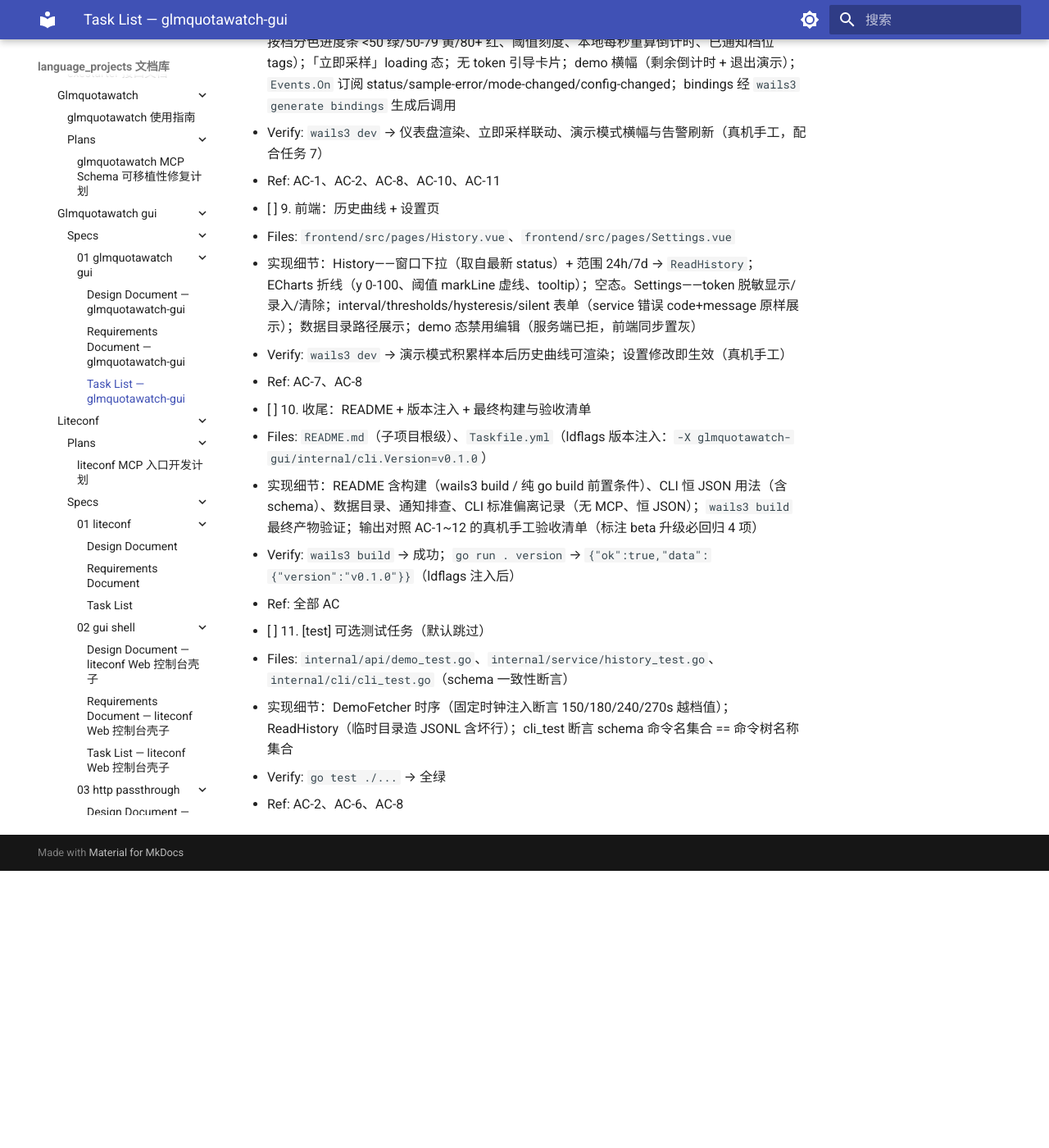
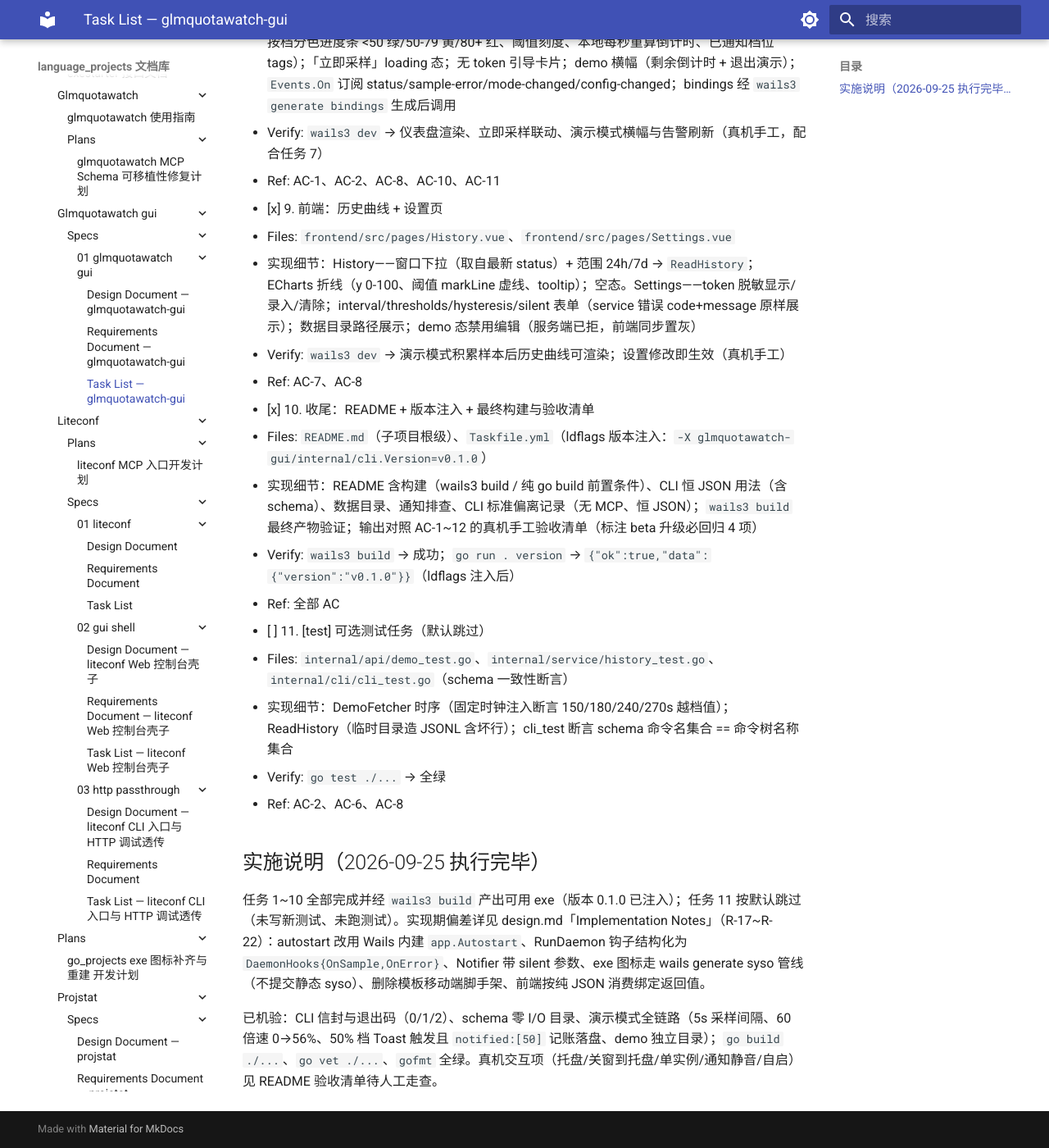
Before and after one commit to shihao-hub/td-language_projects, an MkDocs documentation site: the page built from docs/projects/go_projects/glmquotawatch-gui/specs/01-glmquotawatch-gui/tasks.md, in a window 1280 px wide and 1400 px high, scrolled down 3524 px. Shown: the whole window at 82% size. Built offline with MkDocs 1.6.1 and Material for MkDocs 9.7.7, drawn with Linux system fonts in a browser that asks for light colours; before the commit the page ends 4586 px from its top, so only the background shows below that; some of the changed text lies outside the part shown.

Commit message:
docs: glmquotawatch-gui 实现期修订与任务勾选
- 设计补记 R-17~R-22 实现偏差（autostart 内建等）
- 任务 1-10 完成勾选，任务 11 按默认跳过
- 附机验结果与人工走查范围说明
- Co-Authored-By: Claude Opus 5 (1M context) <noreply@anthropic.com>

```diff
--- a/docs/projects/go_projects/glmquotawatch-gui/specs/01-glmquotawatch-gui/tasks.md
+++ b/docs/projects/go_projects/glmquotawatch-gui/specs/01-glmquotawatch-gui/tasks.md
@@ -3,7 +3,7 @@
 > 依据 `specs/01-glmquotawatch-gui/` 已批准的需求与设计。执行默认：从任务 1 连续执行到最后，不写新测试、不跑测试（Verify 为备用信息）；`[test]` 任务默认跳过。
 > 所有命令的工作目录：`D:\Users\language_projects\go_projects\glmquotawatch-gui`（T1 创建）。
 
-- [ ] 1. 项目脚手架：Wails v3 + Vue 3 工程落地
+- [x] 1. 项目脚手架：Wails v3 + Vue 3 工程落地
   - Files: `go_projects/glmquotawatch-gui/`（整目录：go.mod、main.go、Taskfile.yml、build/、frontend/、.gitignore、icon.ico、rsrc_windows_amd64.syso）
   - 实现细节：
     - 安装 wails3 CLI：`go install github.com/wailsapp/wails/v3/cmd/wails3@v3.0.0-beta.25`（GOPROXY 已配 goproxy.cn）
@@ -42,7 +42,7 @@
   - Verify: `go run . schema` → 输出含 `interface:"cli"` 的 JSON 目录；`go run . --help` → 信封 usage；`go run . token set short` → `ok:false` 信封退出码 1
   - Ref: AC-5、AC-6、AC-7
 
-- [ ] 6. main 分流与 guiapp 壳（窗口/托盘/单实例/关窗到托盘）
+- [x] 6. main 分流与 guiapp 壳（窗口/托盘/单实例/关窗到托盘）
   - Files: `main.go`、`internal/guiapp/app.go`、`internal/guiapp/icons.go`
   - 实现细节：
     - main.go 分流：args 空或全部 ∈ {`--demo`,`--hidden`} → `guiapp.Run(demo, hidden)`；其余 → `os.Exit(cli.Run(args))`
@@ -52,7 +52,7 @@
   - Verify: `wails3 build` → exe 双击：主窗+托盘出现；关窗隐藏到托盘、托盘可恢复；二次启动激活既有窗口（真机手工）
   - Ref: AC-3、AC-4、AC-10
 
-- [ ] 7. guiapp 行为层：runtime 模式管理 + bindings + 自启 + 通知
+- [x] 7. guiapp 行为层：runtime 模式管理 + bindings + 自启 + 通知
   - Files: `internal/guiapp/runtime.go`、`internal/guiapp/bindings.go`、`internal/guiapp/autostart.go`
   - 实现细节：
     - runtime.go：`MonitorRuntime{Start/EnterDemo/ExitDemo/Stop}`；onSample → 托盘 tooltip 三态（正常/`· 已告警 N%`/`（采样失败）`）+ `Emit("status")`；采样失败 `Emit("sample-error")`；EnterDemo：cancel 旧 daemon → demo 目录全等校验 + ResetDir（失败拒绝）→ 写 demo config（虚拟 token 64 字符、thresholds 50,60,80,90、hysteresis 5）→ DemoFetcher + `WithFixedInterval(5s)` → 起 daemon；Notifier 适配器（silent → `Sound:&NotificationSound{Silent:true}`）；notifications Service 注册
@@ -61,19 +61,19 @@
   - Verify: `wails3 build` → 真机手工：托盘立即采样/静音勾选/自启开关注册表生效；进入演示后 5 分钟内依次 4 条 Toast（依赖任务 8 前端展示，可先用托盘 tooltip 观察）
   - Ref: AC-1、AC-2、AC-11、AC-12
 
-- [ ] 8. 前端：布局 + 仪表盘 + 事件
+- [x] 8. 前端：布局 + 仪表盘 + 事件
   - Files: `frontend/src/App.vue`、`frontend/src/pages/Dashboard.vue`、`frontend/src/components/UsageCard.vue`、`frontend/src/composables/useEvents.ts`、`frontend/src/style.css`（Tailwind 暗色主题）
   - 实现细节：顶栏（应用名 + 模式徽标 + tab：仪表盘/历史/设置）；UsageCard（大号百分比、按档分色进度条 <50 绿/50-79 黄/80+ 红、阈值刻度、本地每秒重算倒计时、已通知档位 tags）；「立即采样」loading 态；无 token 引导卡片；demo 横幅（剩余倒计时 + 退出演示）；`Events.On` 订阅 status/sample-error/mode-changed/config-changed；bindings 经 `wails3 generate bindings` 生成后调用
   - Verify: `wails3 dev` → 仪表盘渲染、立即采样联动、演示模式横幅与告警刷新（真机手工，配合任务 7）
   - Ref: AC-1、AC-2、AC-8、AC-10、AC-11
 
-- [ ] 9. 前端：历史曲线 + 设置页
+- [x] 9. 前端：历史曲线 + 设置页
   - Files: `frontend/src/pages/History.vue`、`frontend/src/pages/Settings.vue`
   - 实现细节：History——窗口下拉（取自最新 status）+ 范围 24h/7d → `ReadHistory`；ECharts 折线（y 0-100、阈值 markLine 虚线、tooltip）；空态。Settings——token 脱敏显示/录入/清除；interval/thresholds/hysteresis/silent 表单（service 错误 code+message 原样展示）；数据目录路径展示；demo 态禁用编辑（服务端已拒，前端同步置灰）
   - Verify: `wails3 dev` → 演示模式积累样本后历史曲线可渲染；设置修改即生效（真机手工）
   - Ref: AC-7、AC-8
 
-- [ ] 10. 收尾：README + 版本注入 + 最终构建与验收清单
+- [x] 10. 收尾：README + 版本注入 + 最终构建与验收清单
   - Files: `README.md`（子项目根级）、`Taskfile.yml`（ldflags 版本注入：`-X glmquotawatch-gui/internal/cli.Version=v0.1.0`）
   - 实现细节：README 含构建（wails3 build / 纯 go build 前置条件）、CLI 恒 JSON 用法（含 schema）、数据目录、通知排查、CLI 标准偏离记录（无 MCP、恒 JSON）；`wails3 build` 最终产物验证；输出对照 AC-1~12 的真机手工验收清单（标注 beta 升级必回归 4 项）
   - Verify: `wails3 build` → 成功；`go run . version` → `{"ok":true,"data":{"version":"v0.1.0"}}`（ldflags 注入后）
@@ -84,3 +84,9 @@
   - 实现细节：DemoFetcher 时序（固定时钟注入断言 150/180/240/270s 越档值）；ReadHistory（临时目录造 JSONL 含坏行）；cli_test 断言 schema 命令名集合 == 命令树名称集合
   - Verify: `go test ./...` → 全绿
   - Ref: AC-2、AC-6、AC-8
+
+## 实施说明（2026-09-25 执行完毕）
+
+任务 1~10 全部完成并经 `wails3 build` 产出可用 exe（版本 0.1.0 已注入）；任务 11 按默认跳过（未写新测试、未跑测试）。实现期偏差详见 design.md「Implementation Notes」（R-17~R-22）：autostart 改用 Wails 内建 `app.Autostart`、RunDaemon 钩子结构化为 `DaemonHooks{OnSample,OnError}`、Notifier 带 silent 参数、exe 图标走 wails generate syso 管线（不提交静态 syso）、删除模板移动端脚手架、前端按纯 JSON 消费绑定返回值。
+
+已机验：CLI 信封与退出码（0/1/2）、schema 零 I/O 目录、演示模式全链路（5s 采样间隔、60 倍速 0→56%、50% 档 Toast 触发且 `notified:[50]` 记账落盘、demo 独立目录）；`go build ./...`、`go vet ./...`、`gofmt` 全绿。真机交互项（托盘/关窗到托盘/单实例/通知静音/自启）见 README 验收清单待人工走查。
```
Also changed, not shown: docs/projects/go_projects/glmquotawatch-gui/specs/01-glmquotawatch-gui/design.md (+13 -2 lines).
